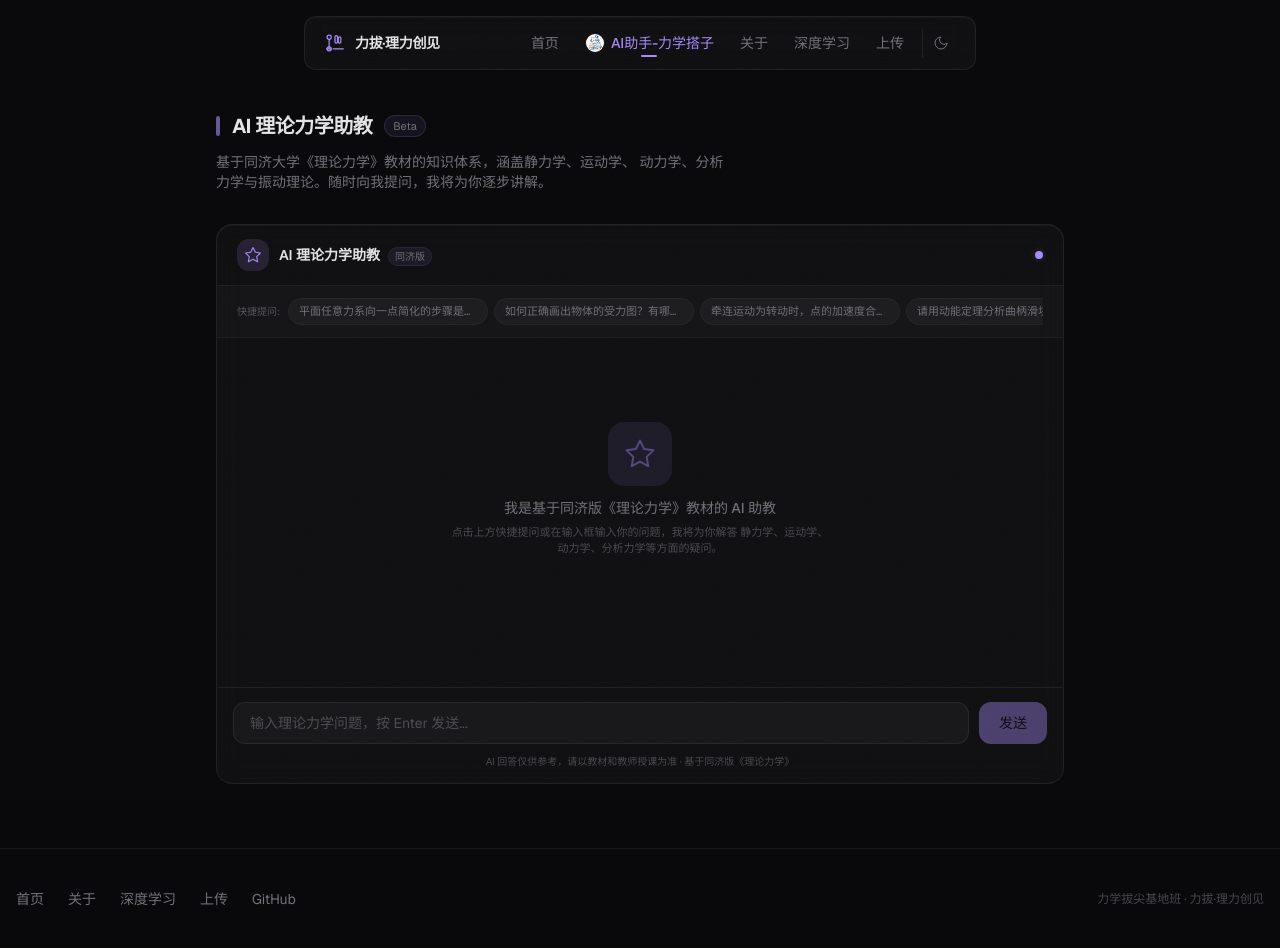
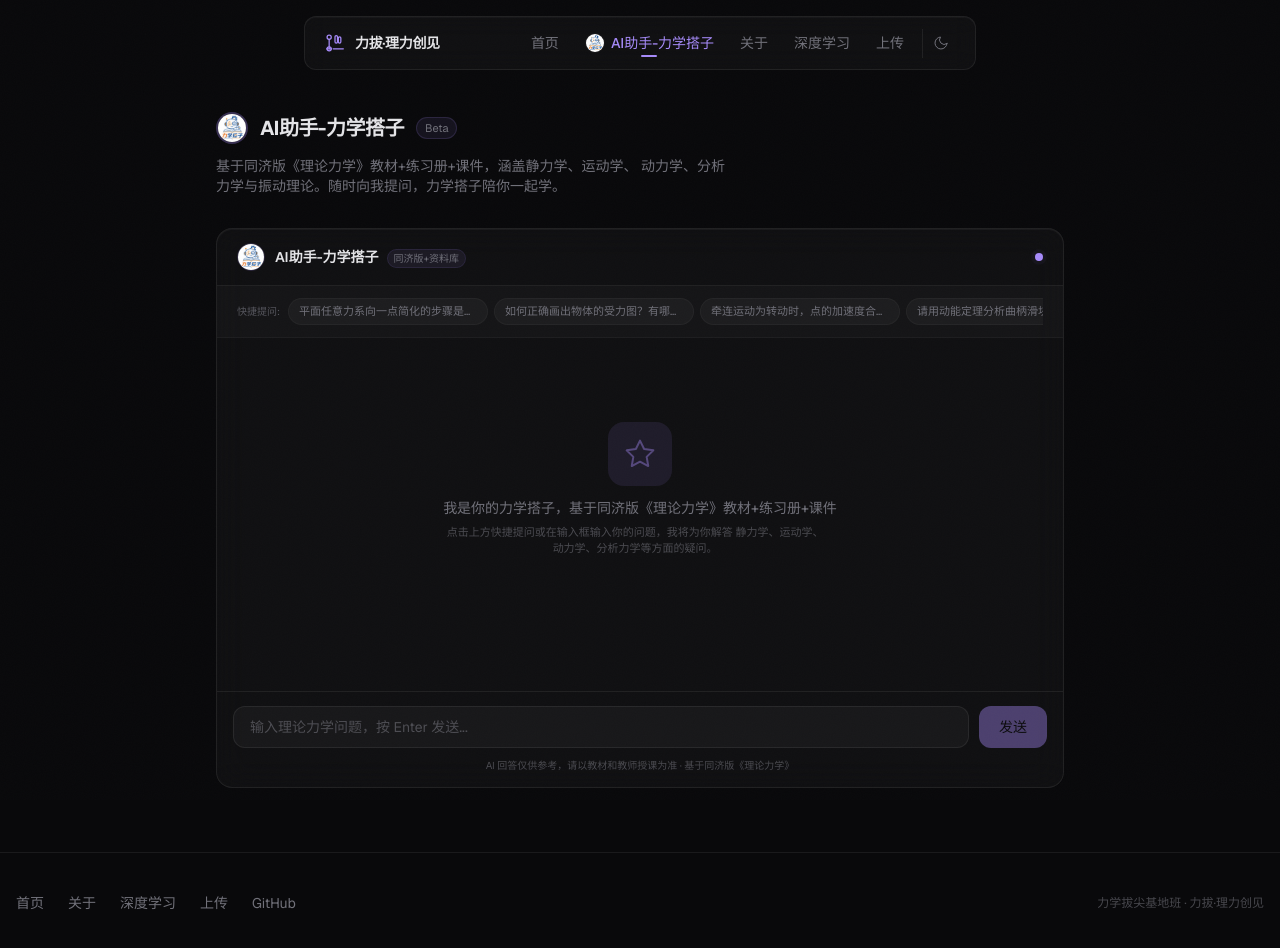
Before and after one commit to sjhcdhnh/mechanics-animation-site, a Next.js app: page /agent in a window 1280 px wide. Shown: the top 948 px of the page. Built offline with nearby package versions, Linux system fonts and the light colour scheme.

Commit message:
refactor: AI理论力学助教 → AI助手-力学搭子 全界面品牌统一
- 页面标题 + 描述 + 聊天面板头部全部改为新名称
- 加入Logo头像（页面header + 聊天面板header）
- 空状态文案改为'力学搭子'风格

Co-Authored-By: Claude <noreply@anthropic.com>

```diff
--- a/src/app/agent/client.tsx
+++ b/src/app/agent/client.tsx
@@ -8,17 +8,19 @@ export function AgentPageClient() {
       {/* Page header */}
       <div className="mb-8">
         <div className="flex items-center gap-3 mb-3">
-          <div className="w-1 h-5 rounded-full bg-accent/60" />
-          <h1 className="text-xl font-bold text-foreground tracking-tight">
-            AI 理论力学助教
-          </h1>
+          <img src="/agent-logo.png" alt="" className="w-8 h-8 rounded-full object-cover border-2 border-accent/30" />
+          <div>
+            <h1 className="text-xl font-bold text-foreground tracking-tight">
+              AI助手-力学搭子
+            </h1>
+          </div>
           <span className="text-[11px] text-muted bg-accent/8 px-2 py-0.5 rounded-full border border-accent/15">
             Beta
           </span>
         </div>
         <p className="text-sm text-muted max-w-lg">
-          基于同济大学《理论力学》教材的知识体系，涵盖静力学、运动学、
-          动力学、分析力学与振动理论。随时向我提问，我将为你逐步讲解。
+          基于同济版《理论力学》教材+练习册+课件，涵盖静力学、运动学、
+          动力学、分析力学与振动理论。随时向我提问，力学搭子陪你一起学。
         </p>
       </div>
 
--- a/src/app/agent/page.tsx
+++ b/src/app/agent/page.tsx
@@ -2,7 +2,7 @@ import type { Metadata } from 'next';
 import { AgentPageClient } from './client';
 
 export const metadata: Metadata = {
-  title: 'AI 理论力学助教 — 力拔·理力创见',
+  title: 'AI助手-力学搭子 — 力拔·理力创见',
   description:
     '基于同济版《理论力学》教材的 AI 教学助手，涵盖静力学、运动学、动力学、分析力学与振动理论，随时解答你的理论力学问题。',
 };
--- a/src/components/agent/TeachingAgent.tsx
+++ b/src/components/agent/TeachingAgent.tsx
@@ -102,15 +102,13 @@ export function TeachingAgent() {
       {/* ── Header bar ── */}
       <div className="flex items-center justify-between px-5 py-3.5 border-b border-border">
         <div className="flex items-center gap-2.5">
-          <div className="w-8 h-8 rounded-xl bg-accent/15 flex items-center justify-center">
-            <SparkleIcon className="w-4.5 h-4.5 text-accent" />
-          </div>
+          <img src="/agent-logo.png" alt="" className="w-7 h-7 rounded-full object-cover border border-accent/20" />
           <div>
             <span className="text-sm font-semibold text-foreground">
-              AI 理论力学助教
+              AI助手-力学搭子
             </span>
             <span className="ml-2 text-[10px] text-muted bg-accent/8 px-1.5 py-0.5 rounded-full border border-accent/10">
-              同济版
+              同济版+资料库
             </span>
           </div>
         </div>
@@ -218,7 +216,7 @@ export function TeachingAgent() {
             </div>
             <div>
               <p className="text-sm text-muted font-medium">
-                我是基于同济版《理论力学》教材的 AI 助教
+                我是你的力学搭子，基于同济版《理论力学》教材+练习册+课件
               </p>
               <p className="text-[11px] text-muted/60 mt-1.5 max-w-sm">
                 点击上方快捷提问或在输入框输入你的问题，我将为你解答
```
